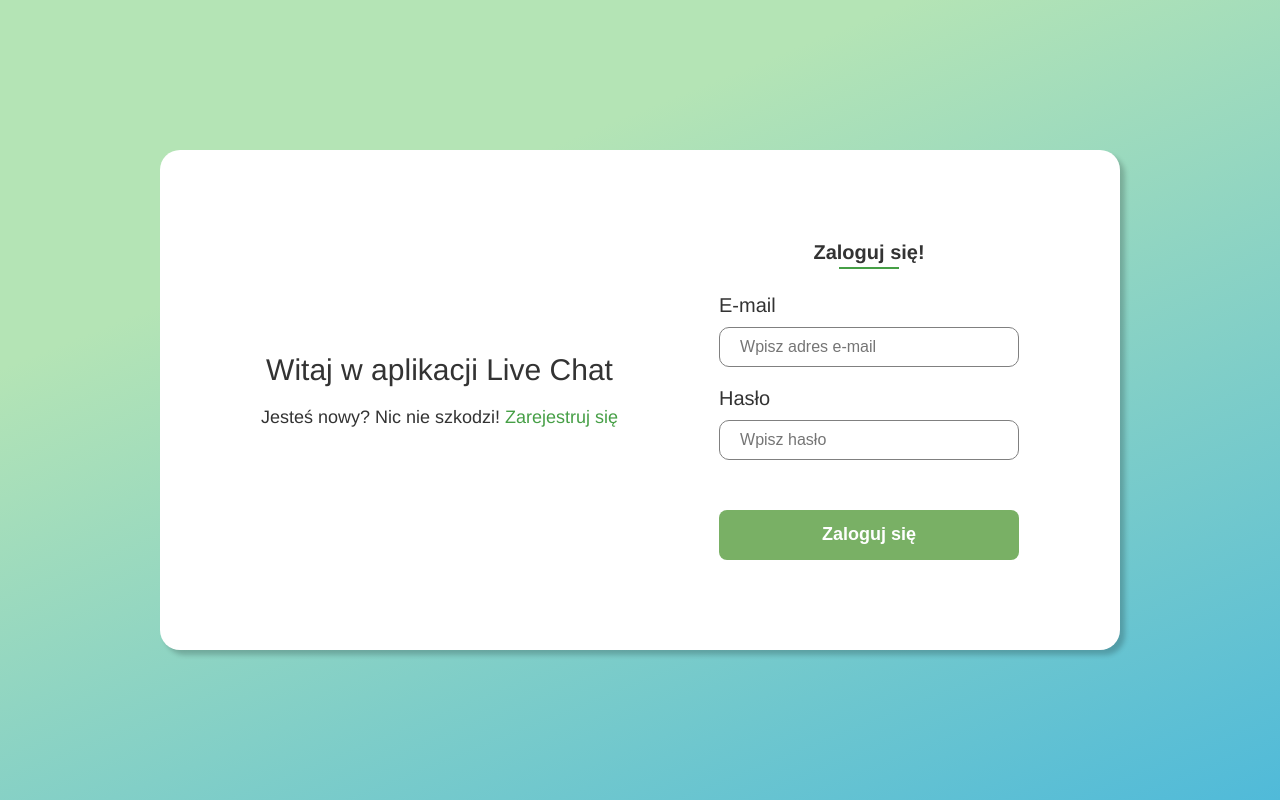
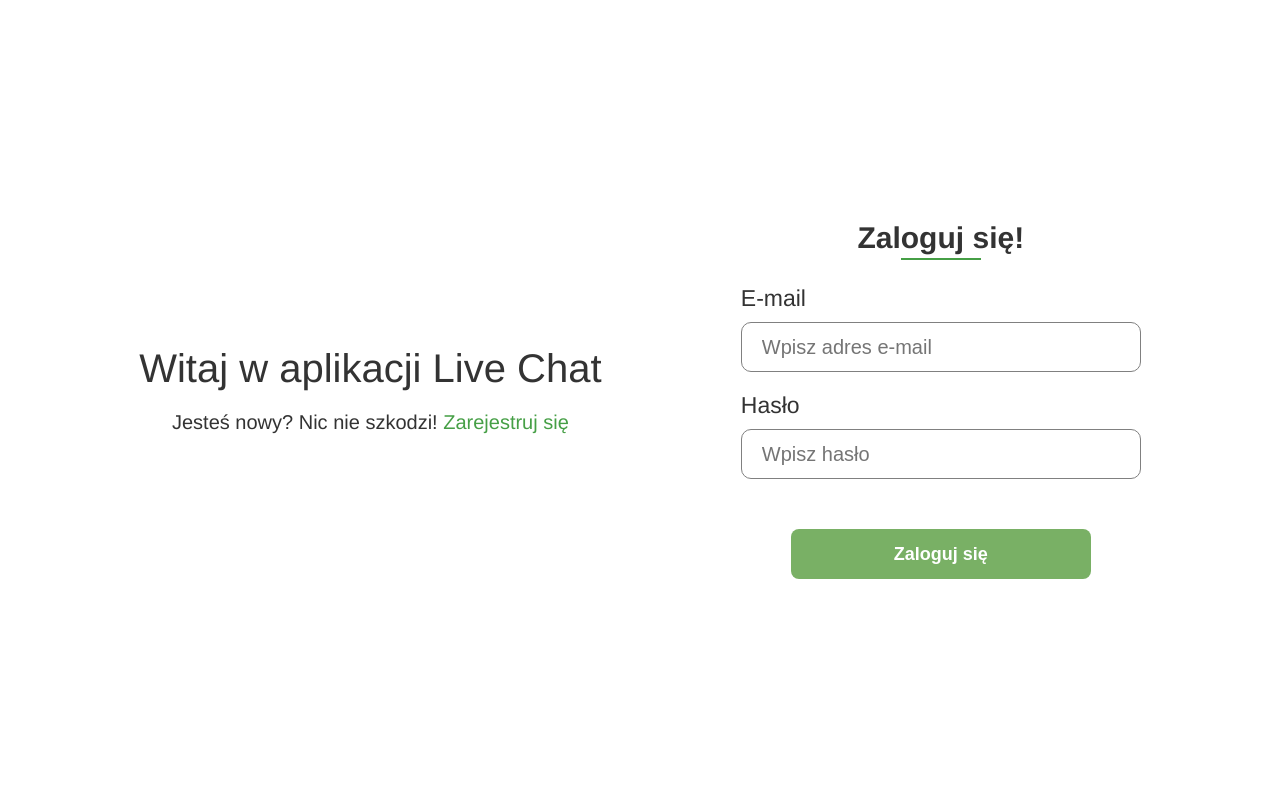
Before and after one commit to Sadi2002/Live-chat, a Vue app: page / in a window 1280 px wide. Built offline with nearby package versions, Linux system fonts and the light colour scheme.

Commit message:
fix problem with hovers

```diff
--- a/src/assets/global.css
+++ b/src/assets/global.css
@@ -5,12 +5,13 @@
 }
 
 body {
-  background: rgb(180, 228, 181);
-  background: linear-gradient(
+  background: white;
+  /* background: rgb(180, 228, 181); */
+  /* background: linear-gradient(
     158deg,
     rgba(180, 228, 181, 1) 28%,
     rgba(80, 186, 217, 1) 100%
-  );
+  ); */
 
   color: #333;
   display: flex;
@@ -24,16 +25,19 @@ body {
 }
 
 .container {
-  width: 100%;
+  width: 100vw;
   height: 100vh;
 
   border-radius: 0px;
-  box-shadow: 5px 5px 5px rgba(0, 0, 0, 0.2);
+  /* box-shadow: 5px 5px 5px rgba(0, 0, 0, 0.2); */
   background-color: rgb(255, 255, 255);
   display: flex;
   flex-direction: column;
   justify-content: space-evenly;
   align-items: center;
+  opacity: 0;
+  animation: showContainer 4s;
+  animation-fill-mode: both;
 }
 
 .error {
@@ -66,6 +70,14 @@ button:hover {
   position: relative;
 }
 
+.signup-text {
+  transition: all 0.3s;
+}
+
+.signup-text:hover {
+  color: rgb(80, 186, 217);
+}
+
 .login::after,
 .signup::after {
   content: "";
@@ -91,25 +103,54 @@ button:hover {
   border-radius: 30px;
 } */
 
-@media (500px <= width) {
+@media (767px <= width) {
   .container {
-    border-radius: 20px;
-    height: 90vh;
-    width: 500px;
-    margin: 0 auto;
-  }
-}
-@media (992px <= width) {
-  .container {
-    width: 960px;
-    height: 500px;
-    margin: 80px auto;
-    border-radius: 20px;
-    box-shadow: 5px 5px 5px rgba(0, 0, 0, 0.2);
-    background-color: rgb(255, 255, 255);
-    display: flex;
-    justify-content: space-evenly;
-    align-items: center;
     flex-direction: row;
   }
 }
+@media (1200px <= width) {
+  .login,
+  .signup {
+    font-size: 30px;
+  }
+  .form-box label {
+    font-size: 23px;
+  }
+  .form-box input {
+    height: 50px;
+    font-size: 20px;
+  }
+  .welcome p {
+    font-size: 40px;
+  }
+  .welcome .info {
+    font-size: 20px;
+  }
+  .form-box {
+    width: 400px;
+  }
+}
+
+@media (1400px <= width) {
+  .welcome p {
+    font-size: 50px;
+  }
+  .welcome .info {
+    font-size: 25px;
+  }
+  .form-box {
+    width: 500px;
+  }
+  form button {
+    width: 400px;
+  }
+}
+
+@keyframes showContainer {
+  from {
+    opacity: 0;
+  }
+  to {
+    opacity: 1;
+  }
+}
--- a/src/components/SignIn.vue
+++ b/src/components/SignIn.vue
@@ -64,7 +64,7 @@ form {
   height: 40px;
   border-radius: 10px;
   border: 1px solid grey;
-  padding-left: 20px;
+  padding: 0 20px;
   width: 100%;
 }
 
--- a/src/components/SignUp.vue
+++ b/src/components/SignUp.vue
@@ -82,7 +82,7 @@ form {
   height: 40px;
   border-radius: 10px;
   border: 1px solid grey;
-  padding-left: 20px;
+  padding: 0 20px;
   width: 100%;
   font-size: 16px;
 }
```
